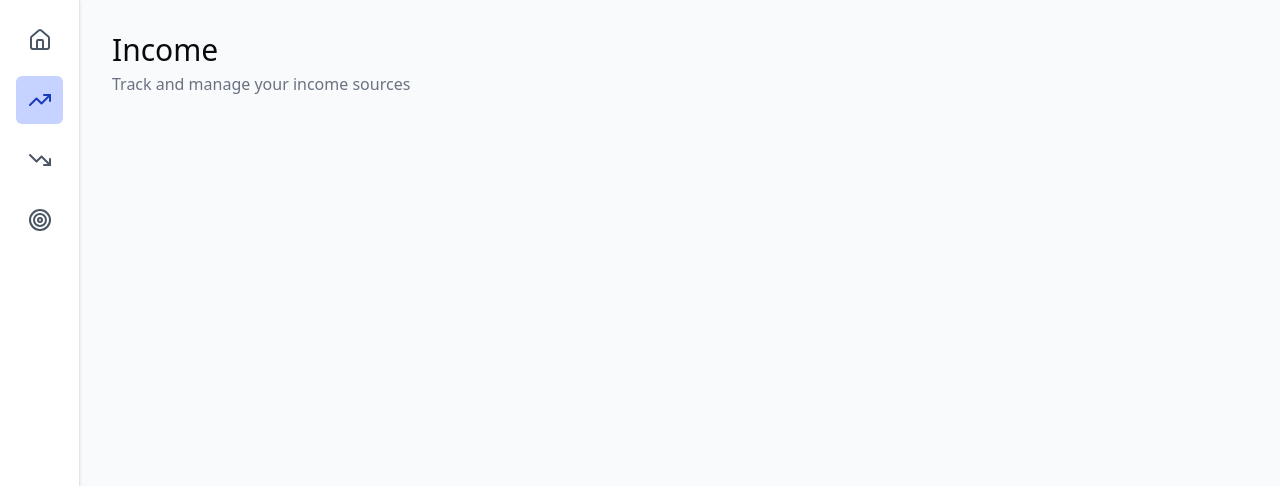
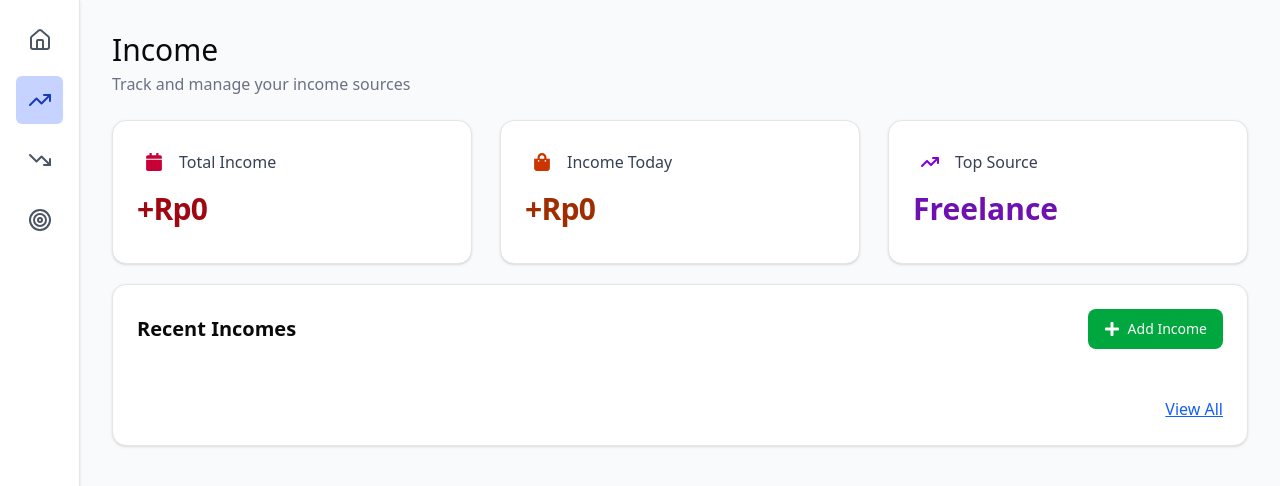
Before and after one commit to mlwy4id/FP2-PWEB-Monthly-Finance-Tracker, a React (Vite) app in the folder frontend/: page /income in a window 1280 px wide. Shown: the top 486 px of the page. Built offline with nearby package versions, Linux system fonts and the light colour scheme.

Commit message:
add income page layout

```diff
--- a/frontend/src/App.jsx
+++ b/frontend/src/App.jsx
@@ -11,6 +11,7 @@ import SidebarOptions from "./components/SidebarOptions";
 import { Home, TrendingUp, TrendingDown, Target } from "lucide-react";
 
 import { Routes, Route } from "react-router-dom";
+import IncomeHistory from "./pages/income/IncomeHistory";
 
 const App = () => {
   const modalName = useModal((state) => state.name);
@@ -44,6 +45,7 @@ const App = () => {
         <Routes>
           <Route path="/" element={<Dashboard />} />
           <Route path="/income" element={<Income />} />
+          <Route path="/income/history" element={<IncomeHistory />} />
           <Route path="/expense" element={<Expense />} />
           <Route path="/expense/history" element={<ExpenseHistory />} />
           <Route path="/budget" element={<Budget />} />
--- a/frontend/src/pages/income/Income.jsx
+++ b/frontend/src/pages/income/Income.jsx
@@ -1,11 +1,37 @@
 import PageLayout from "@/components/layouts/PageLayout";
+import IncomeOverview from "./components/IncomeOverview";
+import RecentCard from "@/components/RecentCard";
+import { Button } from "@/components/ui/button";
+import { FaPlus } from "react-icons/fa";
+import { NavLink } from "react-router-dom";
+import useModal from "@/store/useModalStore";
 
 const Income = () => {
   return (
-    <PageLayout
-      title="Income"
-      subtitle="Track and manage your income sources"
-    ></PageLayout>
+    <PageLayout title="Income" subtitle="Track and manage your income sources">
+      <IncomeOverview />
+      <RecentCard
+        type="income"
+        title="Incomes"
+        button={
+          <Button
+            className={`bg-green-600 hover:bg-green-700`}
+            size={`lg`}
+            onClick={() => openModal("income", "add")}
+          >
+            <FaPlus />
+            Add Income
+          </Button>
+        }
+      >
+        <NavLink
+          to="/income/history"
+          className="flex items-center gap-2 text-blue-600 underline"
+        >
+          View All
+        </NavLink>
+      </RecentCard>
+    </PageLayout>
   );
 };
 
--- /dev/null
+++ b/frontend/src/pages/income/IncomeHistory.jsx
@@ -0,0 +1,5 @@
+const IncomeHistory = () => {
+  return <h1>Expense History</h1>;
+};
+
+export default IncomeHistory;
--- /dev/null
+++ b/frontend/src/pages/income/components/IncomeOverview.jsx
@@ -0,0 +1,41 @@
+import OverviewCard from "@/components/OverviewCard";
+import useIncome from "@/store/useIncomeStore";
+import { dailyRecap } from "@/utils/dailyRecap";
+import { monthlyRecap } from "@/utils/monthlyRecap";
+import { FaShoppingBag, FaCalendar } from "react-icons/fa";
+import { FaArrowTrendUp } from "react-icons/fa6";
+
+const IncomeOverview = () => {
+  const incomes = useIncome((state) => state.incomes);
+
+  return (
+    <div className="flex justify-between items-center flex-wrap">
+      <OverviewCard
+        title="Total Income"
+        logo={<FaCalendar className="text-rose-700" size={18} />}
+      >
+        <p className="text-red-800 text-3xl font-semibold tracking-tight">
+          +Rp{monthlyRecap(incomes)}
+        </p>
+      </OverviewCard>
+
+      <OverviewCard
+        title="Income Today"
+        logo={<FaShoppingBag className="text-orange-700" size={18} />}
+      >
+        <p className="text-3xl text-orange-800 font-semibold tracking-tight">
+          +Rp{dailyRecap(incomes)}
+        </p>
+      </OverviewCard>
+
+      <OverviewCard
+        title="Top Source"
+        logo={<FaArrowTrendUp className="text-purple-700" size={18} />}
+      >
+        <p className="text-3xl font-semibold text-purple-800">Freelance</p>
+      </OverviewCard>
+    </div>
+  );
+};
+
+export default IncomeOverview;
```
